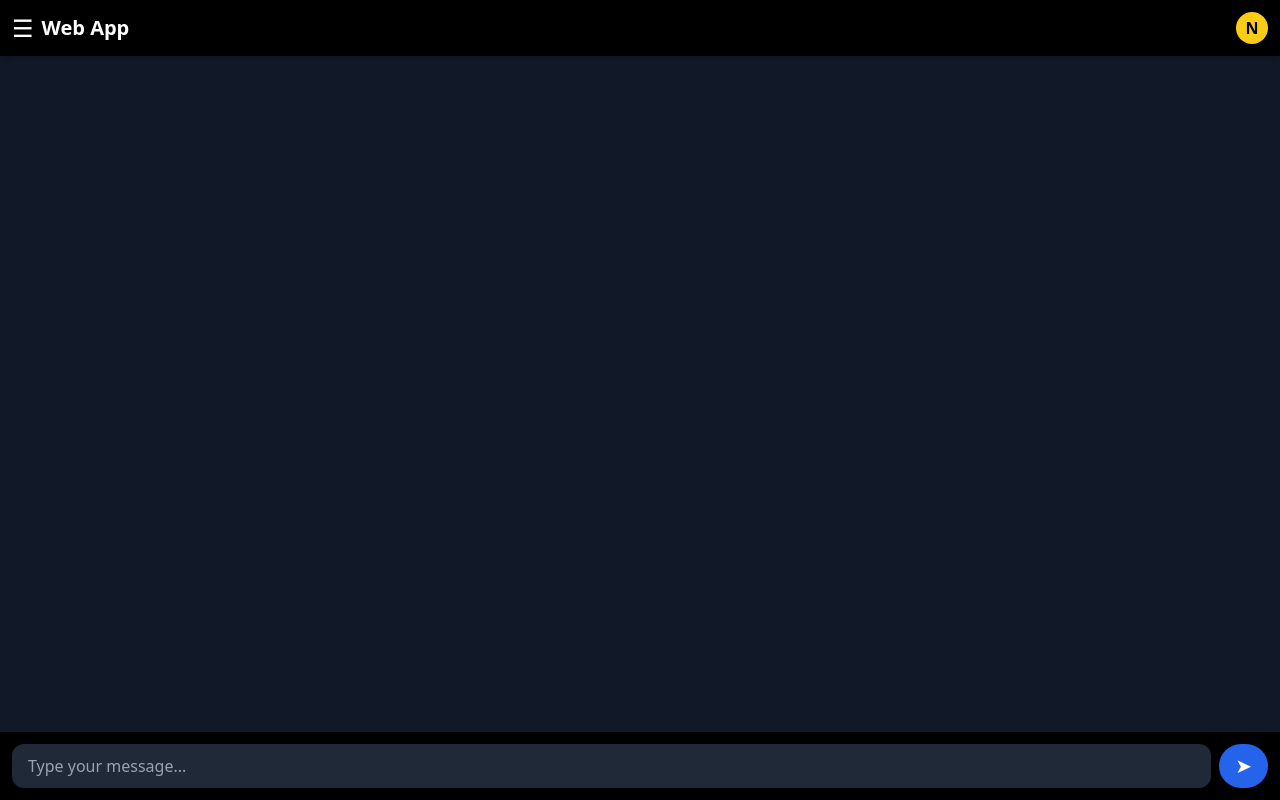
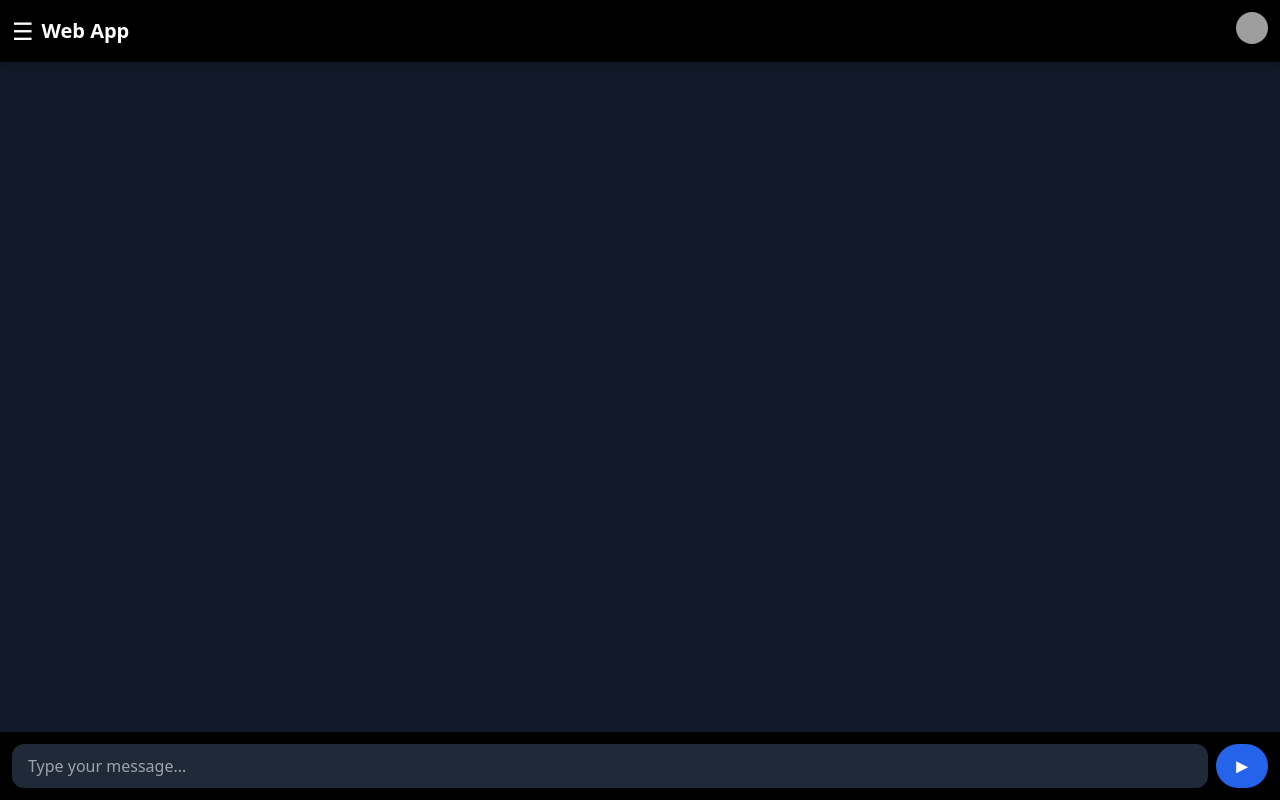
Before and after one commit to 0pixelz/Chatbot-web-app, a Flask app: page /chat in a window 1280 px wide. Run offline with Flask 3, Linux system fonts and the light colour scheme; the visitor is signed in with stand-in values (Sample User, id 1); data that the repository does not hold is empty; some libraries are stand-ins or nearby versions; grey boxes are pictures that could not be loaded.

Commit message:
Update chat.html

```diff
--- a/templates/chat.html
+++ b/templates/chat.html
@@ -1,50 +1,52 @@
-
 <!DOCTYPE html>
 <html lang="en">
 <head>
-  <meta charset="UTF-8">
+  <meta charset="UTF-8" />
+  <meta name="viewport" content="width=device-width, initial-scale=1.0"/>
   <title>Chat with AI</title>
-  <meta name="viewport" content="width=device-width, initial-scale=1.0">
   <script src="https://cdn.tailwindcss.com"></script>
-  <style>
-    html, body { height: 100%; }
-    #messages { scroll-behavior: smooth; }
-    .blinker {
-      display: inline-block;
-      margin-left: 2px;
-      animation: blink 1s step-start infinite;
+  <script>
+    function scrollToBottom() {
+      const messages = document.getElementById('messages');
+      messages.scrollTop = messages.scrollHeight;
     }
-    @keyframes blink {
-      50% { opacity: 0; }
-    }
-  </style>
+    window.onload = scrollToBottom;
+  </script>
 </head>
 <body class="bg-gray-900 text-white flex flex-col h-screen">
 
-  <header class="bg-black p-3 flex justify-between items-center shadow-md relative">
+  <!-- HEADER -->
+  <header class="bg-black p-3 flex justify-between items-center shadow-md">
     <div class="flex items-center space-x-2">
-      <button onclick="document.getElementById('menu').classList.toggle('hidden')" class="text-white text-2xl">☰</button>
+      <button class="text-white text-2xl" onclick="document.getElementById('menu').classList.toggle('hidden')">&#9776;</button>
       <h1 class="text-xl font-bold">Web App</h1>
     </div>
-    {% if session.get('user_email') %}
-      <a href="/logout" class="rounded-full bg-yellow-400 text-black w-8 h-8 flex items-center justify-center font-bold">
-        {{ session['user_email'][0]|upper }}
-      </a>
-    {% else %}
-      <a href="/login" class="rounded-full bg-gray-800 text-white px-4 py-1 text-sm hover:bg-gray-700 flex items-center gap-1">
-        <img src="https://www.gstatic.com/firebasejs/ui/2.0.0/images/auth/google.svg" class="w-4 h-4"> Login
-      </a>
-    {% endif %}
-    <div id="menu" class="hidden absolute left-2 top-14 bg-gray-800 p-2 rounded shadow-lg z-50">
-      <button onclick="clearChat()" class="hover:text-yellow-300">🧹 Clear Chat</button>
+
+    <div class="relative">
+      <button onclick="toggleDropdown()" class="rounded-full focus:outline-none">
+        {% if session.get('user_picture') %}
+          <img src="{{ session['user_picture'] }}" class="rounded-full w-8 h-8" />
+        {% else %}
+          <div class="rounded-full bg-gray-800 text-white w-8 h-8 flex items-center justify-center font-bold">
+            {{ session['user_email'][0]|upper }}
+          </div>
+        {% endif %}
+      </button>
+      <div id="dropdownMenu" class="absolute right-0 mt-2 w-48 bg-white text-black rounded shadow-lg hidden z-50">
+        <a href="/settings" class="block px-4 py-2 hover:bg-gray-100">Settings</a>
+        <form method="post" action="/logout">
+          <button type="submit" class="block w-full text-left px-4 py-2 hover:bg-gray-100">Logout</button>
+        </form>
+      </div>
     </div>
   </header>
 
+  <!-- CHAT MESSAGES -->
   <main id="messages" class="flex-1 overflow-y-auto px-4 py-2">
     {% for m in history %}
       <div class="mb-3 flex {{ 'justify-end' if m.role == 'user' else 'justify-start' }}">
         <div class="max-w-[80%] rounded-2xl px-4 py-2 {{ 'bg-blue-600 text-white' if m.role == 'user' else 'bg-gray-800 text-gray-100' }}">
-          <div class="{{ 'bot-text' if loop.last and m.role == 'assistant' else '' }}">{{ m.content }}</div>
+          <div>{{ m.content }}</div>
           <div class="text-xs text-gray-400 mt-1">{{ m.time }}</div>
         </div>
         {% if m.role == 'user' %}
@@ -56,53 +58,25 @@
     {% endfor %}
   </main>
 
-  <form method="post" class="bg-black p-3 flex gap-2 fixed bottom-0 w-full max-w-screen z-50">
+  <!-- INPUT BOX -->
+  <form method="post" class="bg-black p-3 flex gap-2 fixed bottom-0 w-full max-w-screen">
     <input name="message" autofocus placeholder="Type your message..." class="flex-1 px-4 py-2 rounded-xl bg-gray-800 text-white focus:outline-none">
-    <button type="submit" class="bg-blue-600 text-white px-4 py-2 rounded-full text-xl transition transform duration-150 hover:scale-110 active:scale-90">➤</button>
+    <button type="submit" class="bg-blue-600 text-white px-4 py-2 rounded-full text-xl hover:bg-blue-700 transition">&#9658;</button>
   </form>
 
+  <!-- JS FOR DROPDOWN -->
   <script>
-    window.onload = () => {
-      const messages = document.getElementById('messages');
-      messages.scrollTop = messages.scrollHeight;
-      let userScrolled = false;
+    function toggleDropdown() {
+      document.getElementById("dropdownMenu").classList.toggle("hidden");
+    }
 
-      messages.addEventListener('wheel', () => userScrolled = true);
-      messages.addEventListener('touchmove', () => userScrolled = true);
+    document.addEventListener("click", function(e) {
+      const dropdown = document.getElementById("dropdownMenu");
+      if (!e.target.closest("button") && !e.target.closest("#dropdownMenu")) {
+        dropdown.classList.add("hidden");
+      }
+    });
+  </script>
 
-      const lastBot = [...document.querySelectorAll('.bot-text')].pop();
-      if (lastBot) {
-        const fullText = lastBot.textContent;
-        lastBot.innerHTML = '<span class="typed-text"></span><span class="blinker">|</span>';
-        const typed = lastBot.querySelector('.typed-text');
-        const blinker = lastBot.querySelector('.blinker');
-        let i = 0;
-
-        function typeLetter() {
-          if (i < fullText.length) {
-            const char = fullText[i];
-            if (char === '\n') {
-              typed.appendChild(document.createElement('br'));
-            } else {
-              typed.appendChild(document.createTextNode(char));
-            }
-            i++;
-            if (!userScrolled) messages.scrollTop = messages.scrollHeight;
-            requestAnimationFrame(() => setTimeout(typeLetter, 10));
-          } else {
-            blinker.remove();
-          }
-        }
-
-        setTimeout(() => requestAnimationFrame(typeLetter), 250);
-      }
-    };
-
-    function clearChat() {
-      if (confirm("Are you sure you want to clear the chat?")) {
-        fetch('/clear', { method: 'POST' }).then(() => location.reload());
-      }
-    }
-  </script>
 </body>
 </html>
```
